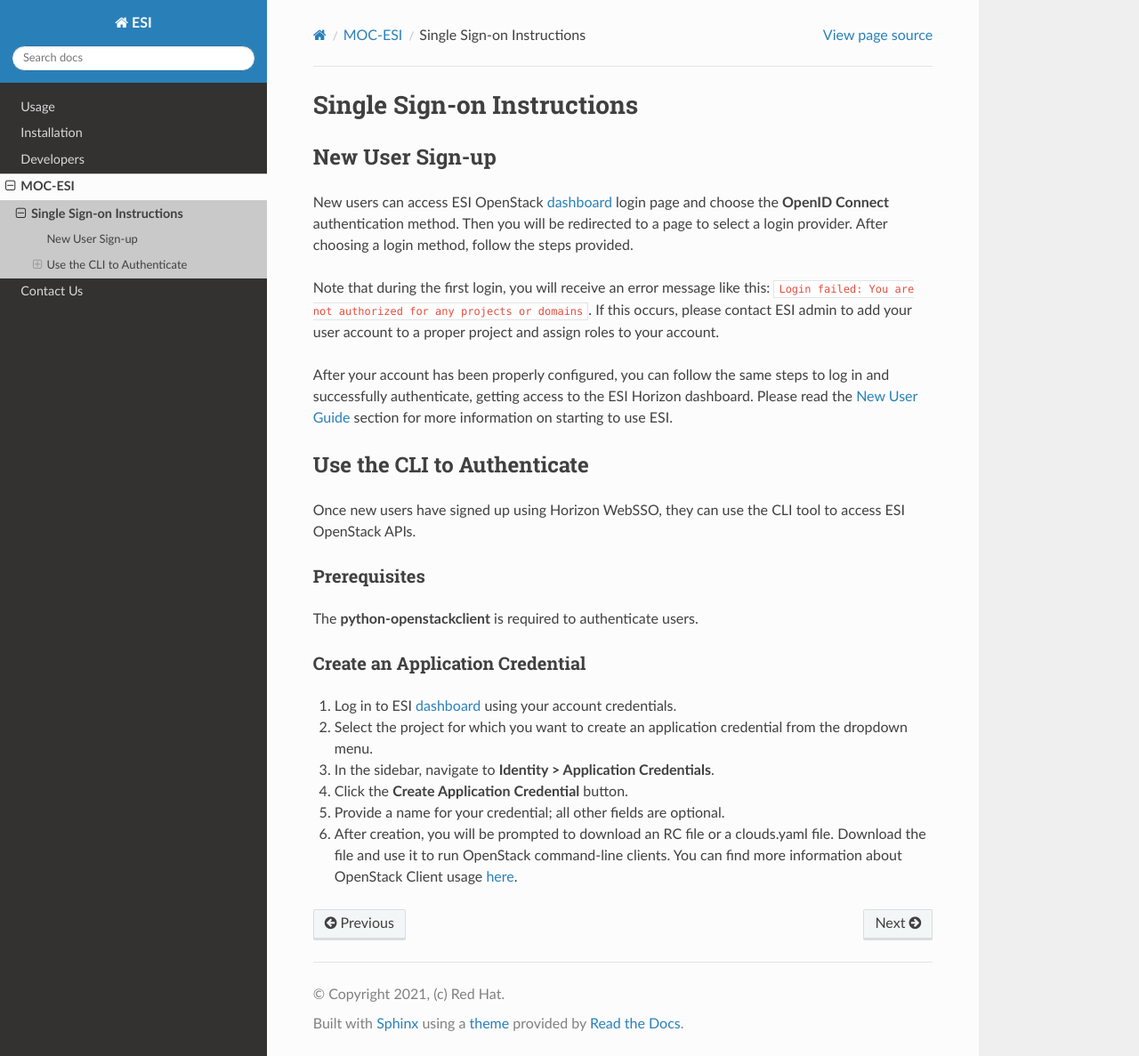
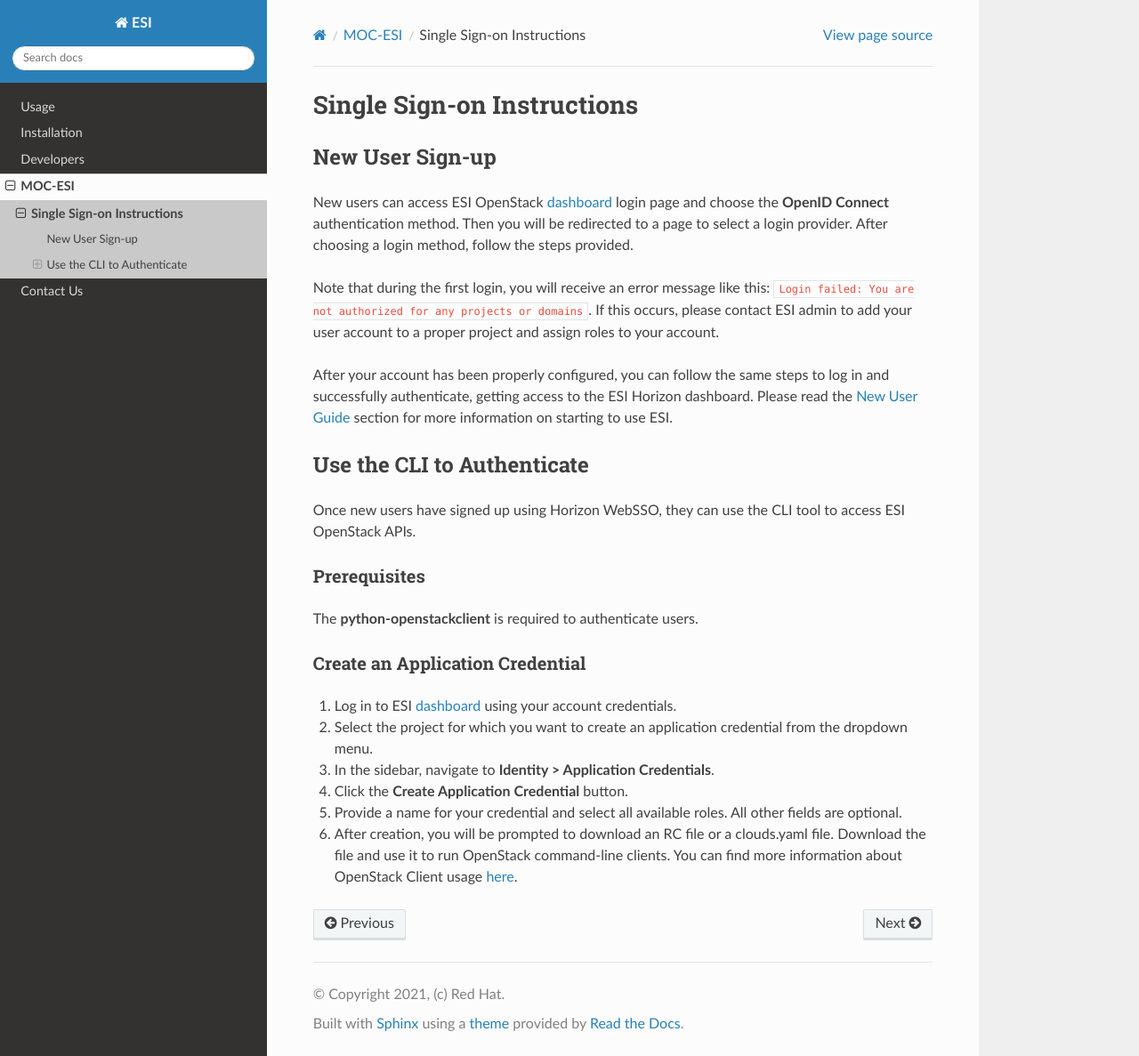
Before and after one commit to CCI-MOC/esi, a Sphinx documentation site: the page built from docs/source/moc-esi/sso.rst, in a window 1280 px wide and 1187 px high. Shown: the whole window at 89% size. Built offline with Sphinx 7.4.7 and the Read the Docs theme 2.0.0, drawn with Linux system fonts in a browser that asks for light colours.

Commit message:
Clarified roles expectations when creating an application credential

```diff
--- a/docs/source/moc-esi/sso.rst
+++ b/docs/source/moc-esi/sso.rst
@@ -24,7 +24,7 @@
 2. Select the project for which you want to create an application credential from the dropdown menu.
 3. In the sidebar, navigate to **Identity > Application Credentials**.
 4. Click the **Create Application Credential** button.
-5. Provide a name for your credential; all other fields are optional.
+5. Provide a name for your credential and select all available roles. All other fields are optional.
 6. After creation, you will be prompted to download an RC file or a clouds.yaml file. Download the file and use it to run OpenStack command-line clients. You can find more information about OpenStack Client usage `here`_.
 
 .. _here: https://docs.openstack.org/python-openstackclient/latest/configuration/index.html
```
